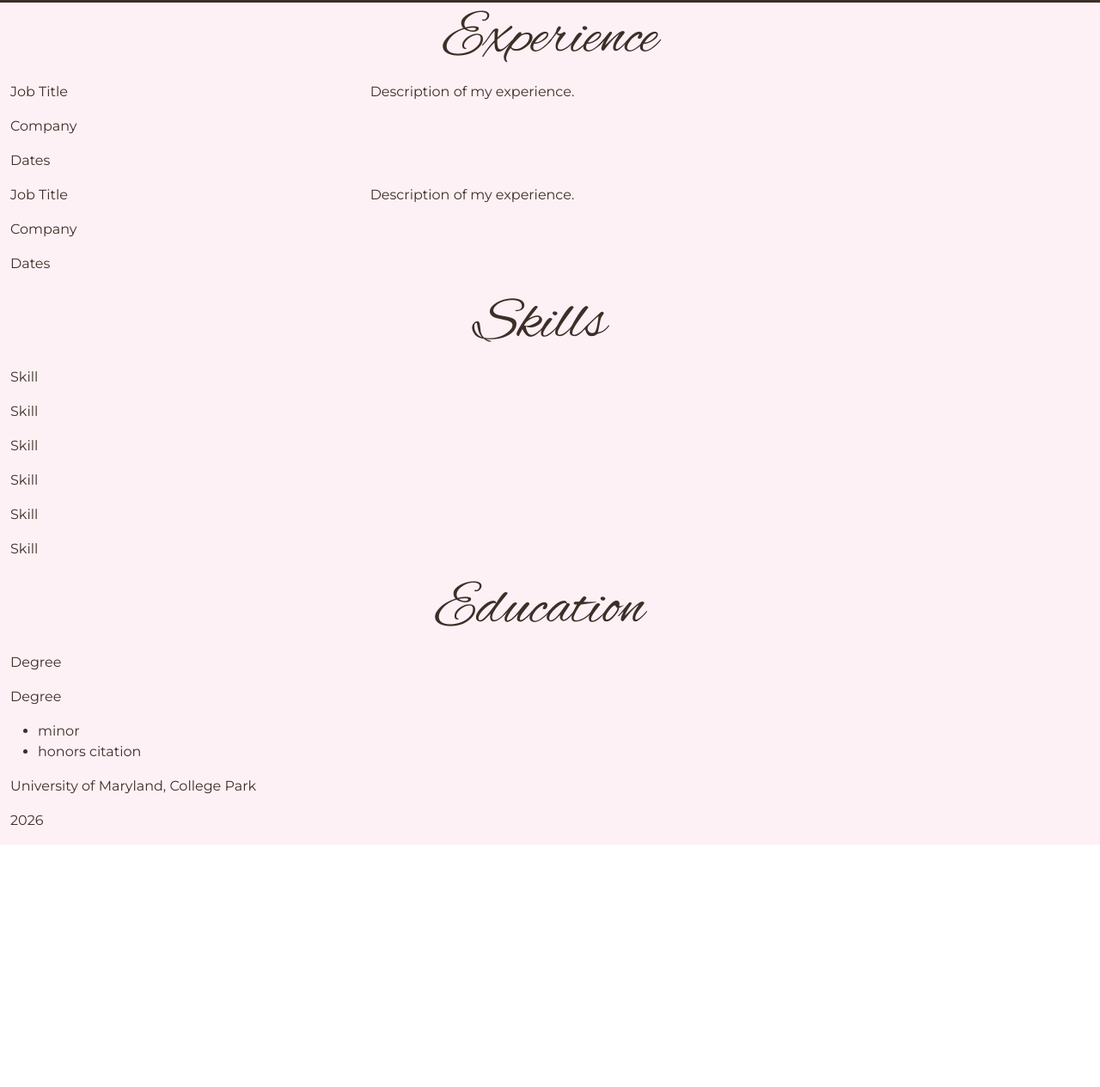
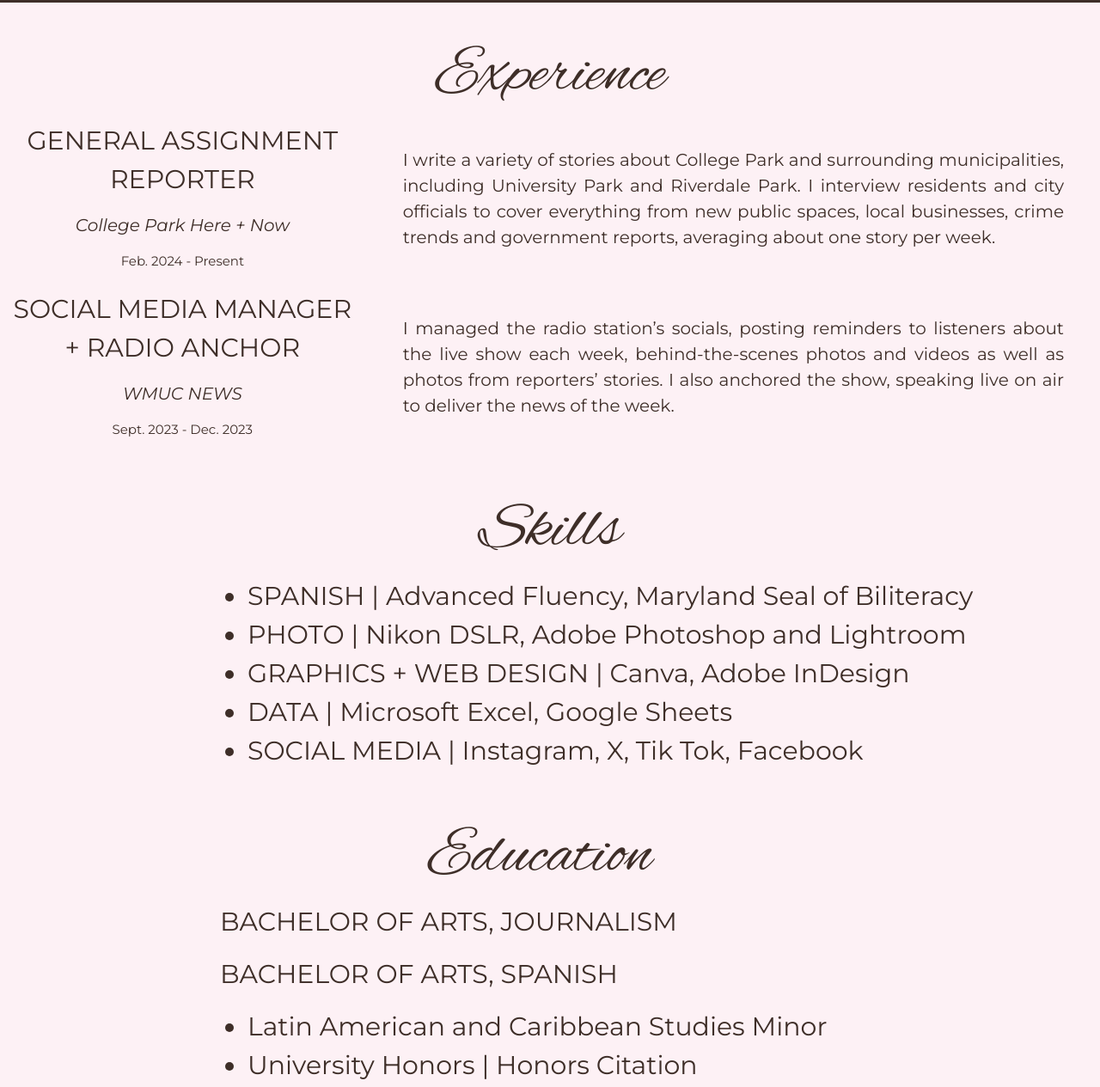
Before and after one commit to katewine/Katelynn-Winebrenner-JOUR352, a plain HTML site: page online-portfolio/index.html in a window 1280 px wide. Shown: the part 678-1943 px from the top of the page at 86% size. Before the commit the page ends 1661 px from the top, so only its background shows below. Drawn offline with nearby package versions, Linux system fonts and the light colour scheme.

Commit message:
Finished Online Portfolio

```diff
--- a/online-portfolio/index.html
+++ b/online-portfolio/index.html
@@ -1,4 +1,4 @@
-<!DOCTYPE html>
+<!doctype html>
 <html lang="en">
     <head>
         <meta charset="UTF-8" />
@@ -37,7 +37,11 @@
                         interested in international and cross-cultural reporting
                     </p>
 
-                    <button>CONTACT ME</button>
+                    <button id="button">
+                        <a href="mailto:katelynnwinebrenner@gmail.com"
+                            >CONTACT ME</a
+                        >
+                    </button>
                 </div>
             </div>
         </div>
@@ -59,68 +63,87 @@
         <div class="container-fluid" id="content">
             <div class="row">
                 <div class="column">
-                    <h1 id="experience">Experience</h1>
+                    <h1 id="experience" class="section-header">Experience</h1>
+                </div>
             </div>
 
             <div class="row">
-                    <div class="col-sm-4">
-                        <p class="job-title">Job Title</p>
-                        <p class="company">Company</p>
-                        <p class="dates">Dates</p>
+                <div class="col-sm-4 job-details">
+                    <p class="job-title">GENERAL ASSIGNMENT REPORTER</p>
+                    <p class="company">College Park Here + Now</p>
+                    <p class="dates">Feb. 2024 - Present</p>
                 </div>
 
                 <div class="col-sm-8">
-                        <p>Description of my experience.</p>
+                    <p class="job-description">
+                        I write a variety of stories about College Park and
+                        surrounding municipalities, including University Park
+                        and Riverdale Park. I interview residents and city
+                        officials to cover everything from new public spaces,
+                        local businesses, crime trends and government reports,
+                        averaging about one story per week.
+                    </p>
                 </div>
             </div>
+
             <div class="row">
-                    <div class="col-sm-4">
-                        <p class="job-title">Job Title</p>
-                        <p class="company">Company</p>
-                        <p class="dates">Dates</p>
+                <div class="col-sm-4 job-details">
+                    <p class="job-title">
+                        SOCIAL MEDIA MANAGER <br />
+                        + RADIO ANCHOR
+                    </p>
+                    <p class="company">WMUC NEWS</p>
+                    <p class="dates">Sept. 2023 - Dec. 2023</p>
                 </div>
 
                 <div class="col-sm-8">
-                        <p>Description of my experience.</p>
+                    <p class="job-description">
+                        I managed the radio station’s socials, posting reminders
+                        to listeners about the live show each week,
+                        behind-the-scenes photos and videos as well as photos
+                        from reporters’ stories. I also anchored the show,
+                        speaking live on air to deliver the news of the week.
+                    </p>
                 </div>
             </div>
 
             <div class="row">
                 <div class="column">
-                        <h1 id="skills">Skills</h1>
+                    <h1 id="skills" class="section-header">Skills</h1>
                 </div>
-                    <div class="row">
-                        <div class="col-sm-4">
-                            <p>Skill</p>
-                            <p>Skill</p>
-                            <p>Skill</p>
-                            <p>Skill</p>
-                            <p>Skill</p>
-                            <p>Skill</p>
-                        </div>
-                    </div>
+                <div class="column" id="listed_skills">
+                    <ul>
+                        <li>
+                            SPANISH | Advanced Fluency, Maryland Seal of
+                            Biliteracy
+                        </li>
+                        <li>
+                            PHOTO | Nikon DSLR, Adobe Photoshop and Lightroom
+                        </li>
+                        <li>GRAPHICS + WEB DESIGN | Canva, Adobe InDesign</li>
+                        <li>DATA | Microsoft Excel, Google Sheets</li>
+                        <li>SOCIAL MEDIA | Instagram, X, Tik Tok, Facebook</li>
+                    </ul>
                 </div>
 
                 <div class="row">
                     <div class="column">
-                        <h1 id="education">Education</h1>
+                        <h1 id="education" class="section-header">Education</h1>
                     </div>
                 </div>
 
-                <div class="row">
+                <div class="row" id="education_details">
                     <div class="column">
-                        <p>Degree</p>
-                        <p>Degree</p>
+                        <p>BACHELOR OF ARTS, JOURNALISM</p>
+                        <p>BACHELOR OF ARTS, SPANISH</p>
                         <ul>
-                            <li>minor</li>
-                            <li>honors citation</li>
+                            <li>Latin American and Caribbean Studies Minor</li>
+                            <li>University Honors | Honors Citation</li>
                         </ul>
-                        <p>University of Maryland, College Park</p>
-                        <p>2026</p>
+                        <p id="school">University of Maryland, College Park</p>
+                        <p id="graduation">Spring 2026</p>
                     </div>
                 </div>
-
-                <div class="row"></div>
             </div>
         </div>
     </body>
--- a/online-portfolio/style.css
+++ b/online-portfolio/style.css
@@ -13,9 +13,7 @@
     }
 
     button {
-        color: #18161a;
         background-color: #e7bac8;
-        padding: 10px;
         font-size: 30px;
         color: #3e2e28;
     }
@@ -23,6 +21,16 @@
     button:hover {
         background-color: #f8d6e1;
     }
+
+    button a {
+        color: #3e2e28;
+        text-decoration: none;
+    }
+
+    button a:hover {
+        text-decoration: underline;
+    }
+
     img {
         width: 100%;
         margin: auto;
@@ -30,9 +38,6 @@
     #bio-text {
         margin: auto;
         font-family: "Montserrat", sans-serif;
-        text-size
-    }
-    .title {
     }
 
     #name {
@@ -65,34 +70,89 @@
         font-family: "Montserrat", sans-serif;
     }
 
-    #experience {
+    .section-header {
+        padding-top: 40px;
         font-family: "Alex Brush", cursive;
         font-size: 40px;
         text-align: center;
+        color: #3e2e28;
     }
-    #skills {
-        font-family: "Alex Brush", cursive;
-        font-size: 40px;
+
+    .job-details {
+        padding-left: 10px;
+    }
+
+    .job-title {
+        font-size: 20px;
         text-align: center;
     }
-    #education {
-        font-family: "Alex Brush", cursive;
-        font-size: 40px;
+    .company {
+        font-size: 20px;
         text-align: center;
+        font-style: italic;
+    }
+
+    .dates {
+        font-size: 15px;
+        text-align: center;
+    }
+
+    .job-description {
+        font-size: 15px;
+        text-align: center;
+        padding: 30px;
+        text-align: justify;
+    }
+
+    #listed_skills {
+        text-align: justify-all;
+        padding-left: 20%;
+        font-size: 15px;
+    }
+
+    #education_details {
+        font-size: 15px;
+        padding-left: 20%;
+    }
+
+    #school {
+        font-style: italic;
+    }
+
+    #graduation {
+        text-align: right;
+        padding-right: 20%;
     }
 }
 
 @media (min-width: 576px) {
     #name {
-        font-size: 70px;
+        font-size: 75px;
     }
-    #experience {
-        font-size: 70px;
+    .section-header {
+        font-size: 75px;
     }
-    #skills {
-        font-size: 70px;
+
+    .job-title {
+        font-size: 30px;
     }
-    #education {
-        font-size: 70px;
+    .company {
+        font-size: 20px;
+    }
+
+    .dates {
+        font-size: 15px;
+    }
+
+    .job-description {
+        font-size: 20px;
+    }
+
+    #listed_skills {
+        font-size: 30px;
+    }
+
+    #education_details {
+        font-size: 30px;
     }
 }
```
Lines whose indentation alone changed are shown as unchanged.
